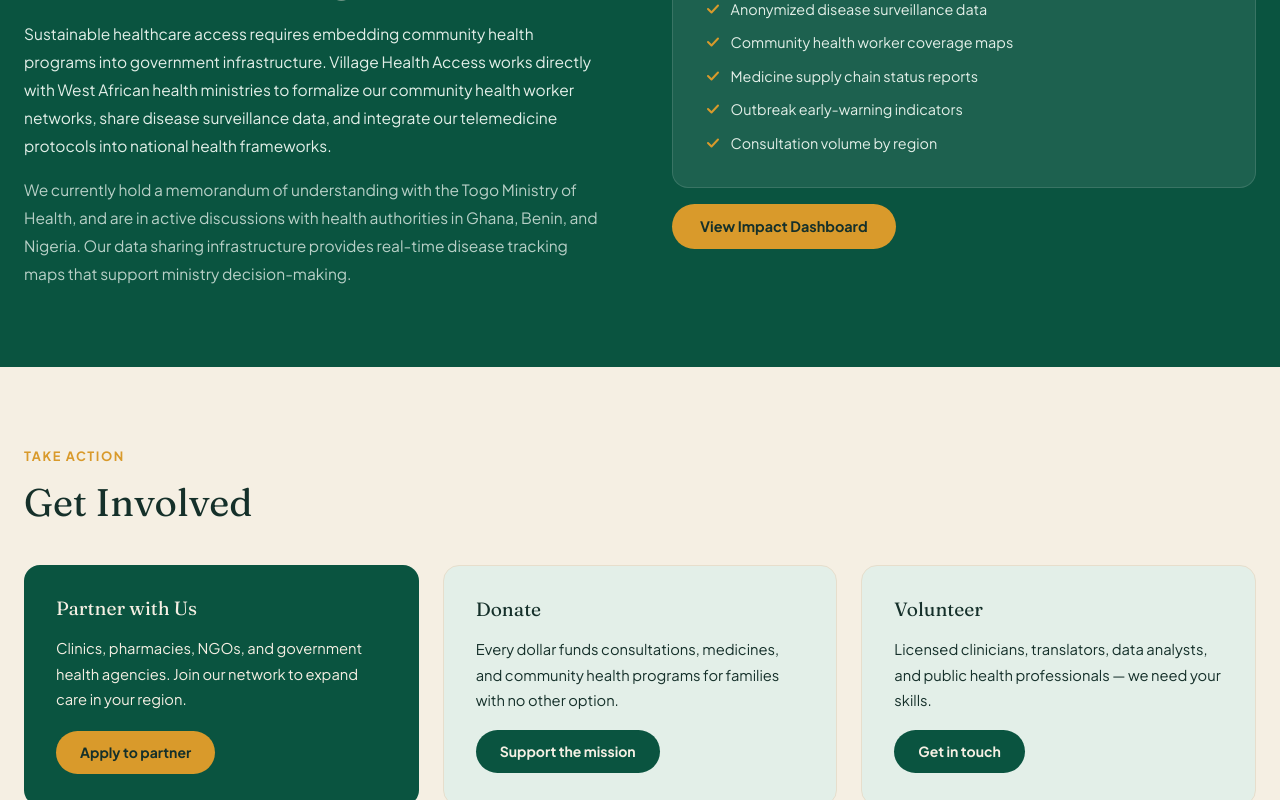
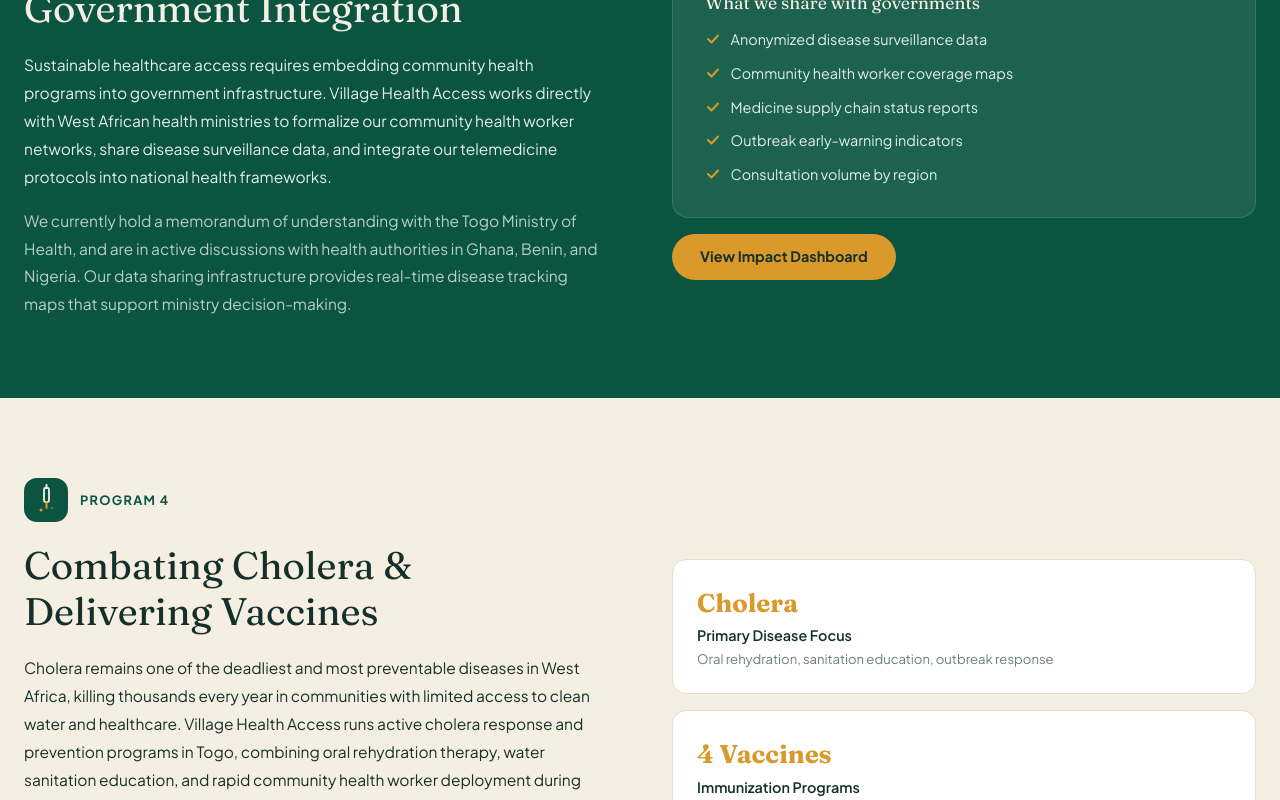
Before and after one commit to KlinovaHealth/village-health-access, a Next.js app: page /programs in a window 1280 px wide. Shown: the part 2000-2800 px from the top of the page. Built offline with nearby package versions, Linux system fonts and the light colour scheme.

Commit message:
Add Program 4: Combating Cholera and Delivering Vaccines

```diff
--- a/app/page.tsx
+++ b/app/page.tsx
@@ -77,6 +77,21 @@ const programs = [
     title: 'Government Integration',
     desc: 'Formal partnerships with ministries of health for disease tracking, public health data reporting, and scaling community health programs through official channels.',
     href: '/programs#government',
+  },
+  {
+    icon: (
+      <svg width="40" height="40" fill="none" viewBox="0 0 40 40" aria-hidden="true">
+        <rect width="40" height="40" rx="12" fill="#0A5440" />
+        <rect x="17" y="9" width="6" height="14" rx="2" stroke="#F5EFE3" strokeWidth="1.8" />
+        <line x1="20" y1="23" x2="20" y2="30" stroke="#D99A2B" strokeWidth="2" strokeLinecap="round" />
+        <line x1="20" y1="9" x2="20" y2="6" stroke="#F5EFE3" strokeWidth="2" strokeLinecap="round" />
+        <circle cx="15" cy="32" r="1.5" fill="#D99A2B" />
+        <circle cx="25" cy="31" r="1" fill="#D99A2B" opacity="0.6" />
+      </svg>
+    ),
+    title: 'Cholera Response & Vaccines',
+    desc: 'Active cholera outbreak response, oral rehydration therapy, and last-mile vaccine delivery for meningitis, yellow fever, and childhood immunization in Togo.',
+    href: '/programs#cholera-vaccines',
   },
 ]
 
@@ -213,7 +228,7 @@ export default function HomePage() {
         <div style={{ maxWidth: '80rem', margin: '0 auto' }}>
           <p style={{ color: '#D99A2B', fontWeight: 700, fontSize: '0.8rem', letterSpacing: '0.12em', textTransform: 'uppercase', marginBottom: '0.75rem' }}>What we do</p>
           <h2 style={{ fontFamily: 'var(--font-display)', fontSize: 'clamp(1.8rem, 3vw, 2.75rem)', color: '#15302A', marginBottom: '3rem', maxWidth: '28ch' }}>
-            Three programs, one goal: accessible healthcare.
+            Four programs, one goal: accessible healthcare.
           </h2>
           <div style={{ display: 'grid', gridTemplateColumns: 'repeat(auto-fit, minmax(260px, 1fr))', gap: '1.5rem' }}>
             {programs.map(({ icon, title, desc, href }) => (
--- a/app/programs/page.tsx
+++ b/app/programs/page.tsx
@@ -40,7 +40,7 @@ export default function ProgramsPage() {
             Programs built for the communities that need them most.
           </h1>
           <p style={{ color: '#E3EFE8', fontSize: '1.1rem', maxWidth: '52ch', lineHeight: 1.75 }}>
-            Three interconnected programs targeting the root barriers to healthcare access across West Africa: distance, cost, and systemic disconnection.
+            Four interconnected programs targeting the root barriers to healthcare access across West Africa: distance, cost, systemic disconnection, and preventable disease.
           </p>
         </div>
       </section>
@@ -228,6 +228,64 @@ export default function ProgramsPage() {
         </div>
       </section>
 
+      {/* ── Program 4: Cholera & Vaccines ───────────────────── */}
+      <section id="cholera-vaccines" style={{ background: '#F5EFE3', padding: '5rem 1.5rem' }}>
+        <div style={{ maxWidth: '80rem', margin: '0 auto' }}>
+          <div style={{ display: 'grid', gridTemplateColumns: 'repeat(auto-fit, minmax(280px, 1fr))', gap: '4rem', alignItems: 'center' }}>
+            <div>
+              <div style={{ display: 'flex', alignItems: 'center', gap: '0.75rem', marginBottom: '1.25rem' }}>
+                <svg width="44" height="44" fill="none" viewBox="0 0 44 44" aria-hidden="true">
+                  <rect width="44" height="44" rx="13" fill="#0A5440" />
+                  {/* Syringe body */}
+                  <rect x="20" y="10" width="5" height="14" rx="1.5" stroke="#F5EFE3" strokeWidth="1.8" />
+                  {/* Needle */}
+                  <line x1="22.5" y1="24" x2="22.5" y2="30" stroke="#D99A2B" strokeWidth="2" strokeLinecap="round" />
+                  {/* Plunger */}
+                  <line x1="22.5" y1="10" x2="22.5" y2="7" stroke="#F5EFE3" strokeWidth="2" strokeLinecap="round" />
+                  {/* Drops */}
+                  <circle cx="17" cy="32" r="1.5" fill="#D99A2B" />
+                  <circle cx="28" cy="30" r="1" fill="#D99A2B" opacity="0.6" />
+                </svg>
+                <span style={{ color: '#0A5440', fontWeight: 700, fontSize: '0.8rem', letterSpacing: '0.1em', textTransform: 'uppercase' }}>Program 4</span>
+              </div>
+              <h2 style={{ fontFamily: 'var(--font-display)', fontSize: 'clamp(1.8rem, 3vw, 2.5rem)', color: '#15302A', marginBottom: '1.25rem' }}>
+                Combating Cholera &amp; Delivering Vaccines
+              </h2>
+              <p style={{ color: '#15302A', lineHeight: 1.8, marginBottom: '1rem', fontSize: '0.97rem' }}>
+                Cholera remains one of the deadliest and most preventable diseases in West Africa, killing thousands every year in communities with limited access to clean water and healthcare. Village Health Access runs active cholera response and prevention programs in Togo, combining oral rehydration therapy, water sanitation education, and rapid community health worker deployment during outbreaks.
+              </p>
+              <p style={{ color: '#6E7F76', lineHeight: 1.8, marginBottom: '1rem', fontSize: '0.97rem' }}>
+                Alongside cholera response, we coordinate last-mile vaccine delivery for cholera, meningitis, yellow fever, and childhood immunization schedules. Vaccines are sourced through WHO-prequalified supply chains and delivered by trained community health workers — including to nomadic populations, refugee camps, and villages with no fixed health facility.
+              </p>
+              <p style={{ color: '#6E7F76', lineHeight: 1.8, fontSize: '0.97rem' }}>
+                All outbreak data is logged through Klinova&#39;s Invisible Grid and shared in real time with the Togo Ministry of Health, enabling faster government response and reducing preventable deaths.
+              </p>
+            </div>
+            <div style={{ display: 'flex', flexDirection: 'column', gap: '1rem' }}>
+              {[
+                { value: 'Cholera', label: 'Primary Disease Focus', sub: 'Oral rehydration, sanitation education, outbreak response' },
+                { value: '4 Vaccines', label: 'Immunization Programs', sub: 'Cholera · Meningitis · Yellow Fever · Childhood schedule' },
+                { value: 'Real-time', label: 'Outbreak Reporting', sub: 'Logged via Klinova\'s Invisible Grid, shared with Ministry of Health' },
+              ].map(({ value, label, sub }) => (
+                <div
+                  key={label}
+                  style={{
+                    background: '#ffffff',
+                    borderRadius: '0.875rem',
+                    padding: '1.5rem',
+                    border: '1px solid #E7DECC',
+                  }}
+                >
+                  <p style={{ fontFamily: 'var(--font-display)', fontSize: '1.6rem', color: '#D99A2B', fontWeight: 700, margin: 0 }}>{value}</p>
+                  <p style={{ color: '#15302A', fontWeight: 600, fontSize: '0.9rem', margin: '0.2rem 0 0' }}>{label}</p>
+                  <p style={{ color: '#6E7F76', fontSize: '0.82rem', margin: '0.15rem 0 0' }}>{sub}</p>
+                </div>
+              ))}
+            </div>
+          </div>
+        </div>
+      </section>
+
       {/* ── Get Involved ─────────────────────────────────────── */}
       <section style={{ background: '#F5EFE3', padding: '5rem 1.5rem' }}>
         <div style={{ maxWidth: '80rem', margin: '0 auto' }}>
```
